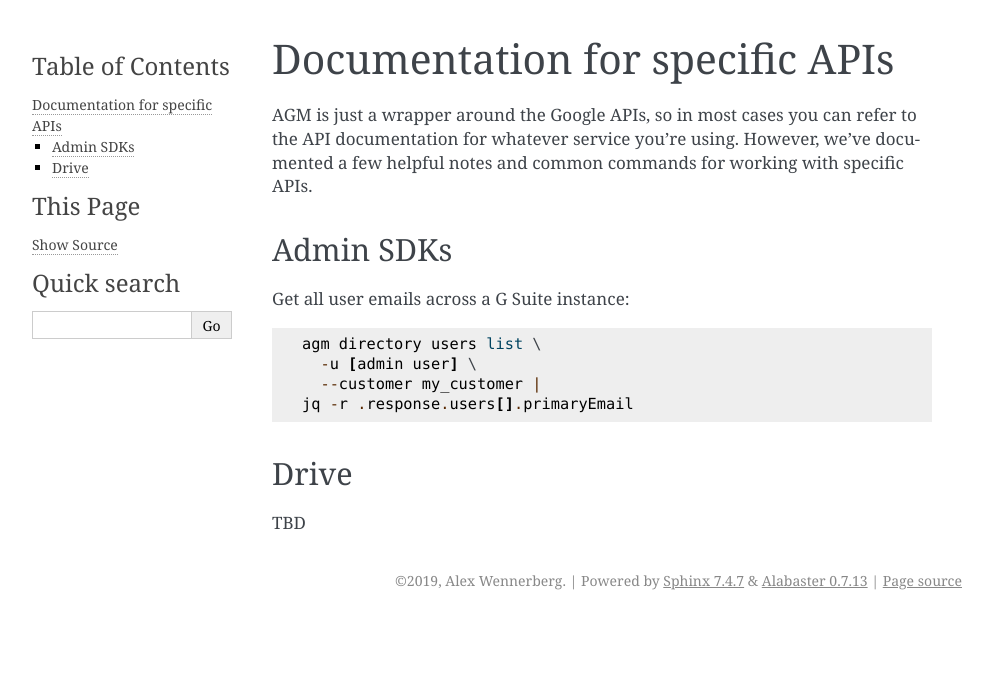
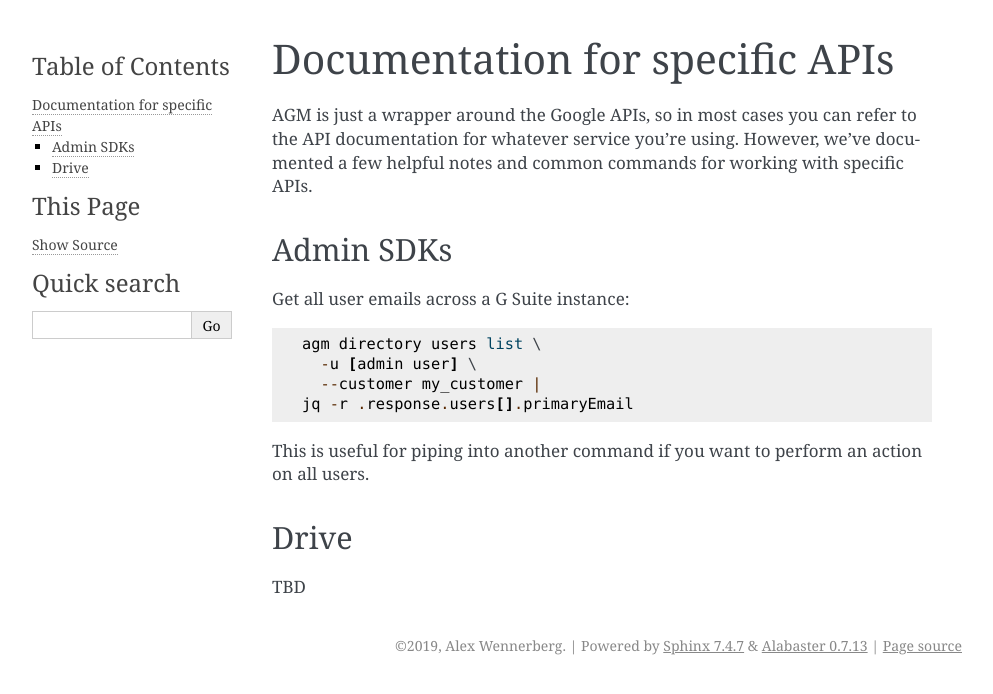
Before and after one commit to Cloudbakers/agm, a Sphinx documentation site: the page built from docs/apis.md, in a window 1280 px wide. Shown: the top 694 px of the page, without its empty margins (148-1141 px from the left). Built offline with Sphinx 7.4.7, drawn with Linux system fonts in a browser that asks for light colours.

Commit message:
Update apis.md

````diff
--- a/docs/apis.md
+++ b/docs/apis.md
@@ -13,6 +13,8 @@ agm directory users list \
 jq -r .response.users[].primaryEmail
 ```
 
+This is useful for piping into another command if you want to perform an action on all users.
+
 ## Drive
 
 TBD
````
